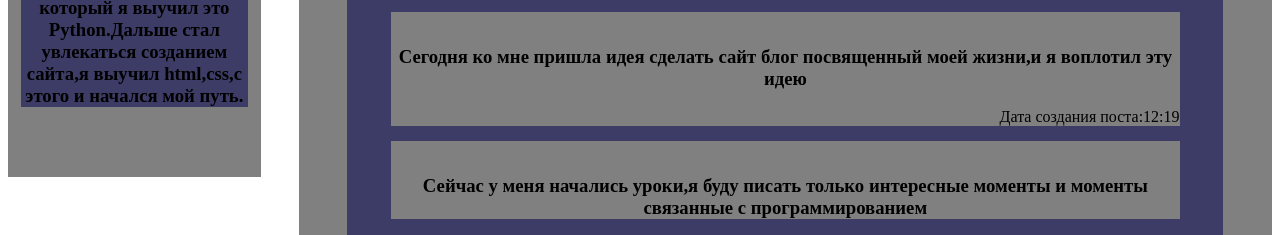
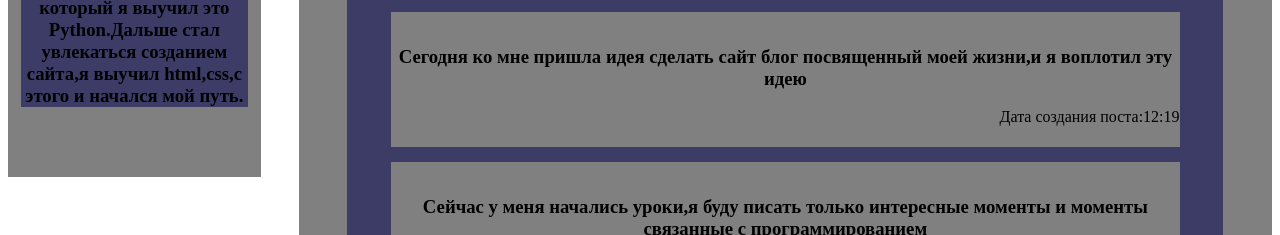
Before and after one commit to Sydykov2021/MyBlog, a plain HTML site: page index.html in a window 1280 px wide. Shown: the part 331-566 px from the top of the page. Drawn offline with Linux system fonts and the light colour scheme.

Commit message:
Update index.html

```diff
--- a/index.html
+++ b/index.html
@@ -90,7 +90,7 @@
 		background-color: grey;
 		width: 90%;
 		height: auto;
-
+		min-height:120px;
 		padding-top: 15px;
 		margin-top: 15px;
 		text-align: center;
```
